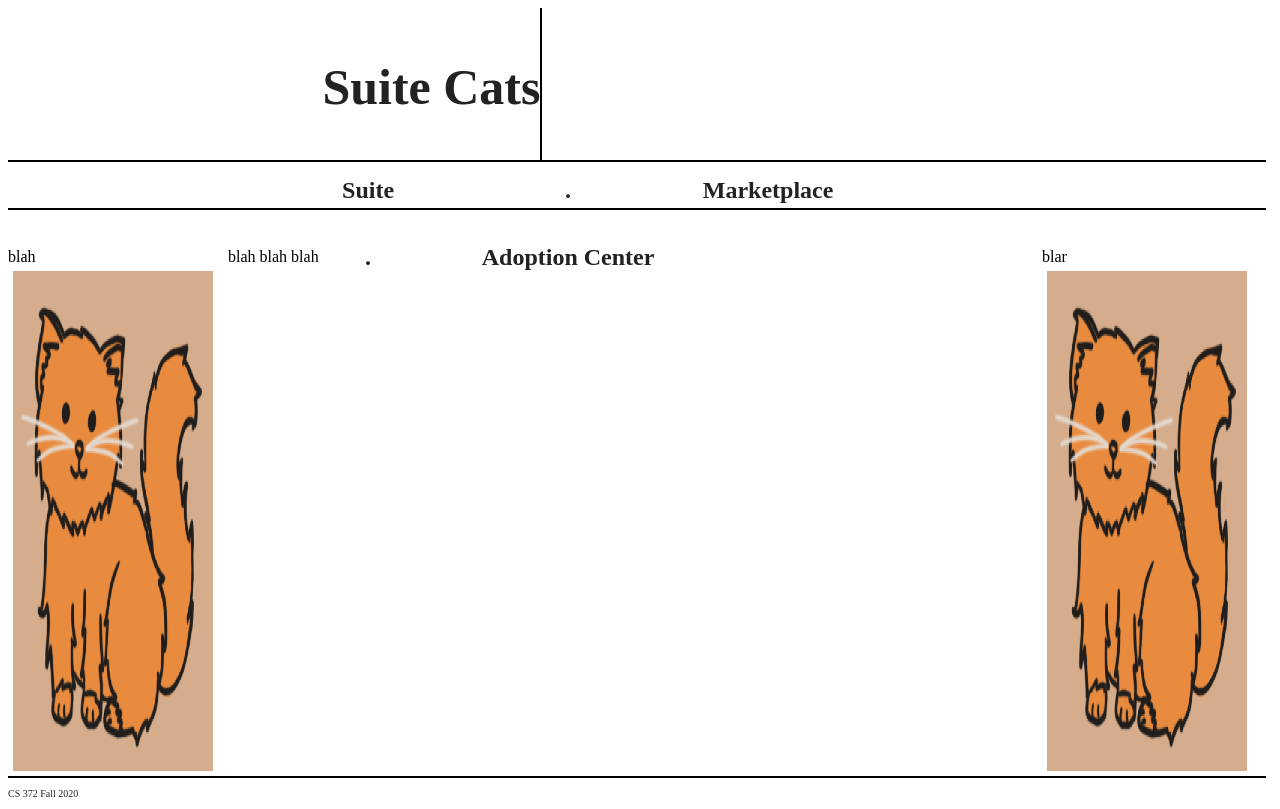
After one commit to MatthewRupchan/SuiteCats, a PHP site: page /webpages/marketplace.html in a window 1280 px wide. The commit adds this page. Run offline with PHP 8.4, Linux system fonts and the light colour scheme.

Commit message:
Start marketplace page

```diff
--- /dev/null
+++ b/css/marketplace.css
@@ -0,0 +1,18 @@
+aside{
+	width:10%;
+	min-width: 220px;
+	float: left;
+}
+
+.icon{
+	float: left;
+	width: 200px;
+	height: 500px;
+	margin: 5px;
+}
+
+#marketplace{
+	float: left;
+	width: 80%;
+	max-width: calc(100% - 450px);
+}
--- a/css/style.css
+++ b/css/style.css
@@ -40,7 +40,7 @@ menu{
 .menu_button{ /*this is mostly good. TODO: styling, making sure buttons don't squish off*/
 	text-align: center;
 	float: left;
-	width: 19%;
+	width: 200px;
 	color: #222222;
 }
 
--- /dev/null
+++ b/webpages/marketplace.html
@@ -0,0 +1,62 @@
+<!DOCTYPE HTML>
+
+<html>
+	<head>
+		<title>Suite Cats</title>
+		<link rel="stylesheet" type="text/css" href="../css/style.css">
+		<link rel="stylesheet" type="text/css" href="../css/marketplace.css">
+		<script type="text/javascript" src="../javascript/insertjavascriptfilehere.js"></script>
+	</head>
+
+	<body>
+
+		<header>
+			<div id="website_header">
+				<a href="../index.html"><h3 id="website_title">Suite Cats</h3></a>
+				<div id="user_info_box">
+					<!--
+					DO A PHP CHECK HERE
+					contains either
+					1-
+					username, money, and log out button
+					2-
+					username input, password input, log in button
+					-->
+				</div>
+			</div>
+
+			<menu>
+				<a href="suite.html"><h2 class="menu_button">Suite</h5></a>
+				<h2 class="menu_button">.</h2>
+				<a href="marketplace.html"><h2 class="menu_button">Marketplace</h5></a>
+				<h2 class="menu_button">.</h2>
+				<a href="adoption.html"><h2 class="menu_button">Adoption Center</h5></a>
+			</menu>
+		</header>
+
+		<content>
+			<aside>
+			blah
+				<img class="icon" src="../cat_images/placeholder.png" alt="Marketplace Icon">
+			</aside>
+
+			<div id="marketplace">
+				blah blah blah
+			</div>
+
+			<aside>
+			blar
+				<img class="icon" src="../cat_images/placeholder.png" alt="Marketplace Icon">
+			</aside>
+		</content>
+
+		<footer>
+			<!--
+			this is a placeholder, update if we want something else here
+			-->
+			<p id="footer_info">CS 372 Fall 2020</p>
+		</footer>
+
+	</body>
+
+</html>
```
